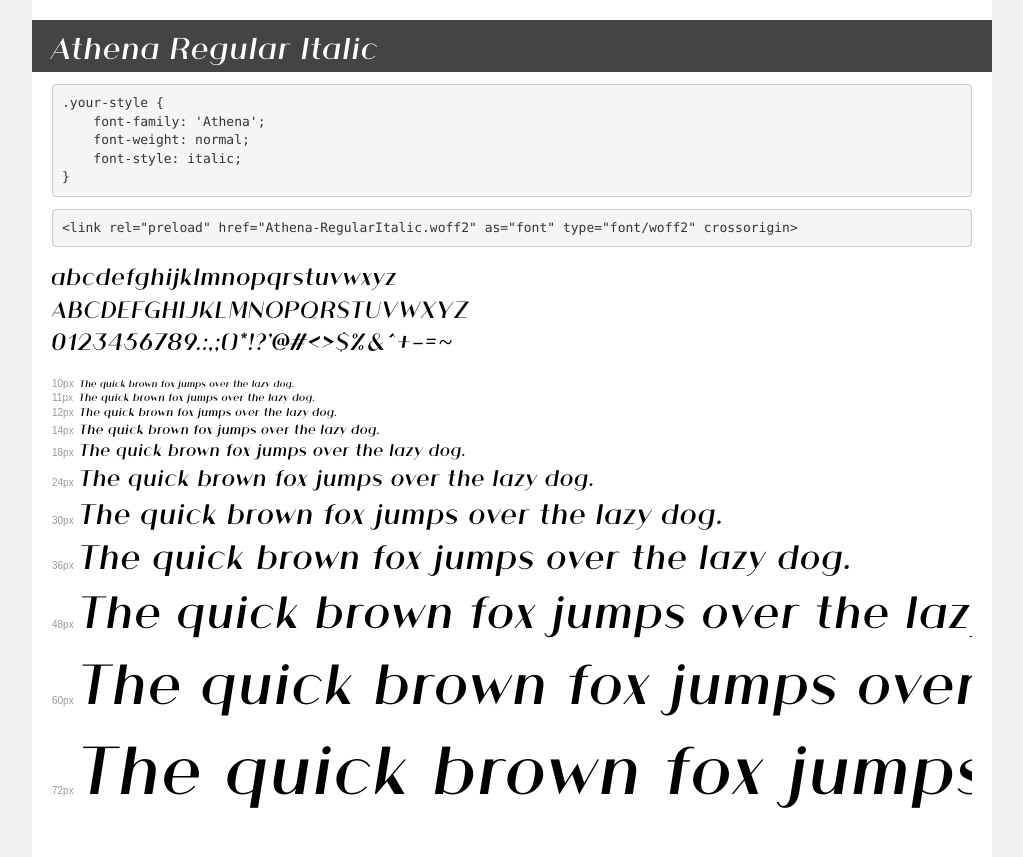
After one commit to OmarDaSilva/GalleliWebsite, a PHP site: page /assets/typography/Athena/demo.html in a window 1280 px wide. The commit adds this page. Shown: the whole page, without its empty margins (128-1151 px from the left). Run offline with PHP 8.4, Linux system fonts and the light colour scheme.

Commit message:
stage before clean up

```diff
--- /dev/null
+++ b/assets/typography/Athena/demo.html
@@ -0,0 +1,192 @@
+<!DOCTYPE html>
+<html lang="en">
+<head>
+    <meta charset="utf-8">
+    <meta http-equiv="X-UA-Compatible" content="IE=edge">
+    <meta name="viewport" content="width=device-width, initial-scale=1">
+    <meta name="robots" content="noindex, noarchive">
+    <meta name="format-detection" content="telephone=no">
+    <title>Transfonter demo</title>
+    <link href="stylesheet.css" rel="stylesheet">
+    <style>
+        /*
+        http://meyerweb.com/eric/tools/css/reset/
+        v2.0 | 20110126
+        License: none (public domain)
+        */
+        html, body, div, span, applet, object, iframe,
+        h1, h2, h3, h4, h5, h6, p, blockquote, pre,
+        a, abbr, acronym, address, big, cite, code,
+        del, dfn, em, img, ins, kbd, q, s, samp,
+        small, strike, strong, sub, sup, tt, var,
+        b, u, i, center,
+        dl, dt, dd, ol, ul, li,
+        fieldset, form, label, legend,
+        table, caption, tbody, tfoot, thead, tr, th, td,
+        article, aside, canvas, details, embed,
+        figure, figcaption, footer, header, hgroup,
+        menu, nav, output, ruby, section, summary,
+        time, mark, audio, video {
+            margin: 0;
+            padding: 0;
+            border: 0;
+            font-size: 100%;
+            font: inherit;
+            vertical-align: baseline;
+        }
+        /* HTML5 display-role reset for older browsers */
+        article, aside, details, figcaption, figure,
+        footer, header, hgroup, menu, nav, section {
+            display: block;
+        }
+        body {
+            line-height: 1;
+        }
+        ol, ul {
+            list-style: none;
+        }
+        blockquote, q {
+            quotes: none;
+        }
+        blockquote:before, blockquote:after,
+        q:before, q:after {
+            content: '';
+            content: none;
+        }
+        table {
+            border-collapse: collapse;
+            border-spacing: 0;
+        }
+        /* demo styles */
+        body {
+            background: #f0f0f0;
+            color: #000;
+        }
+        .page {
+            background: #fff;
+            width: 920px;
+            margin: 0 auto;
+            padding: 20px 20px 0 20px;
+            overflow: hidden;
+        }
+        .font-container {
+            overflow-x: auto;
+            overflow-y: hidden;
+            margin-bottom: 40px;
+            line-height: 1.3;
+            white-space: nowrap;
+            padding-bottom: 5px;
+        }
+        h1 {
+            position: relative;
+            background: #444;
+            font-size: 32px;
+            color: #fff;
+            padding: 10px 20px;
+            margin: 0 -20px 12px -20px;
+        }
+        .letters {
+            font-size: 25px;
+            margin-bottom: 20px;
+        }
+        .s10:before {
+            content: '10px';
+        }
+        .s11:before {
+            content: '11px';
+        }
+        .s12:before {
+            content: '12px';
+        }
+        .s14:before {
+            content: '14px';
+        }
+        .s18:before {
+            content: '18px';
+        }
+        .s24:before {
+            content: '24px';
+        }
+        .s30:before {
+            content: '30px';
+        }
+        .s36:before {
+            content: '36px';
+        }
+        .s48:before {
+            content: '48px';
+        }
+        .s60:before {
+            content: '60px';
+        }
+        .s72:before {
+            content: '72px';
+        }
+        .s10:before, .s11:before, .s12:before, .s14:before,
+        .s18:before, .s24:before, .s30:before, .s36:before,
+        .s48:before, .s60:before, .s72:before {
+            font-family: Arial, sans-serif;
+            font-size: 10px;
+            font-weight: normal;
+            font-style: normal;
+            color: #999;
+            padding-right: 6px;
+        }
+        pre {
+            display: block;
+            padding: 9px;
+            margin: 0 0 12px;
+            font-family: Monaco, Menlo, Consolas, "Courier New", monospace;
+            font-size: 13px;
+            line-height: 1.428571429;
+            color: #333;
+            font-weight: normal;
+            font-style: normal;
+            background-color: #f5f5f5;
+            border: 1px solid #ccc;
+            overflow-x: auto;
+            border-radius: 4px;
+        }
+        /* responsive */
+        @media (max-width: 959px) {
+            .page {
+                width: auto;
+                margin: 0;
+            }
+        }
+    </style>
+</head>
+<body>
+<div class="page">
+    <div class="demo">
+        <h1 style="font-family: 'Athena'; font-weight: normal; font-style: italic;">Athena Regular Italic</h1>
+        <pre title="Usage">.your-style {
+    font-family: 'Athena';
+    font-weight: normal;
+    font-style: italic;
+}</pre>
+        <pre title="Preload (optional)">
+&lt;link rel=&quot;preload&quot; href=&quot;Athena-RegularItalic.woff2&quot; as=&quot;font&quot; type=&quot;font/woff2&quot; crossorigin&gt;</pre>
+        <div class="font-container" style="font-family: 'Athena'; font-weight: normal; font-style: italic;">
+            <p class="letters">
+                abcdefghijklmnopqrstuvwxyz<br>
+ABCDEFGHIJKLMNOPQRSTUVWXYZ<br>
+                0123456789.:,;()*!?'@#&lt;&gt;$%&^+-=~
+            </p>
+            <p class="s10" style="font-size: 10px;">The quick brown fox jumps over the lazy dog.</p>
+            <p class="s11" style="font-size: 11px;">The quick brown fox jumps over the lazy dog.</p>
+            <p class="s12" style="font-size: 12px;">The quick brown fox jumps over the lazy dog.</p>
+            <p class="s14" style="font-size: 14px;">The quick brown fox jumps over the lazy dog.</p>
+            <p class="s18" style="font-size: 18px;">The quick brown fox jumps over the lazy dog.</p>
+            <p class="s24" style="font-size: 24px;">The quick brown fox jumps over the lazy dog.</p>
+            <p class="s30" style="font-size: 30px;">The quick brown fox jumps over the lazy dog.</p>
+            <p class="s36" style="font-size: 36px;">The quick brown fox jumps over the lazy dog.</p>
+            <p class="s48" style="font-size: 48px;">The quick brown fox jumps over the lazy dog.</p>
+            <p class="s60" style="font-size: 60px;">The quick brown fox jumps over the lazy dog.</p>
+            <p class="s72" style="font-size: 72px;">The quick brown fox jumps over the lazy dog.</p>
+        </div>
+    </div>
+
+</div>
+</body>
+</html>
--- /dev/null
+++ b/assets/typography/Athena/stylesheet.css
@@ -0,0 +1,8 @@
+@font-face {
+    font-family: 'Athena';
+    src: url('Athena-RegularItalic.woff2') format('woff2'),
+        url('Athena-RegularItalic.woff') format('woff');
+    font-weight: normal;
+    font-style: italic;
+    font-display: swap;
+}
```
Also changed, not shown: html/index.html (+231 -34 lines), style.css (+187 -3 lines), assets/images/LogoDouble.png (added), assets/images/StudyRoomCrop.png (added), assets/images/Untitled-2 copy.png (added), assets/images/cam8.jpg (added), assets/typography/Athena/Athena-RegularItalic.woff (added), assets/typography/Athena/Athena-RegularItalic.woff2 (added), 1 other file.
